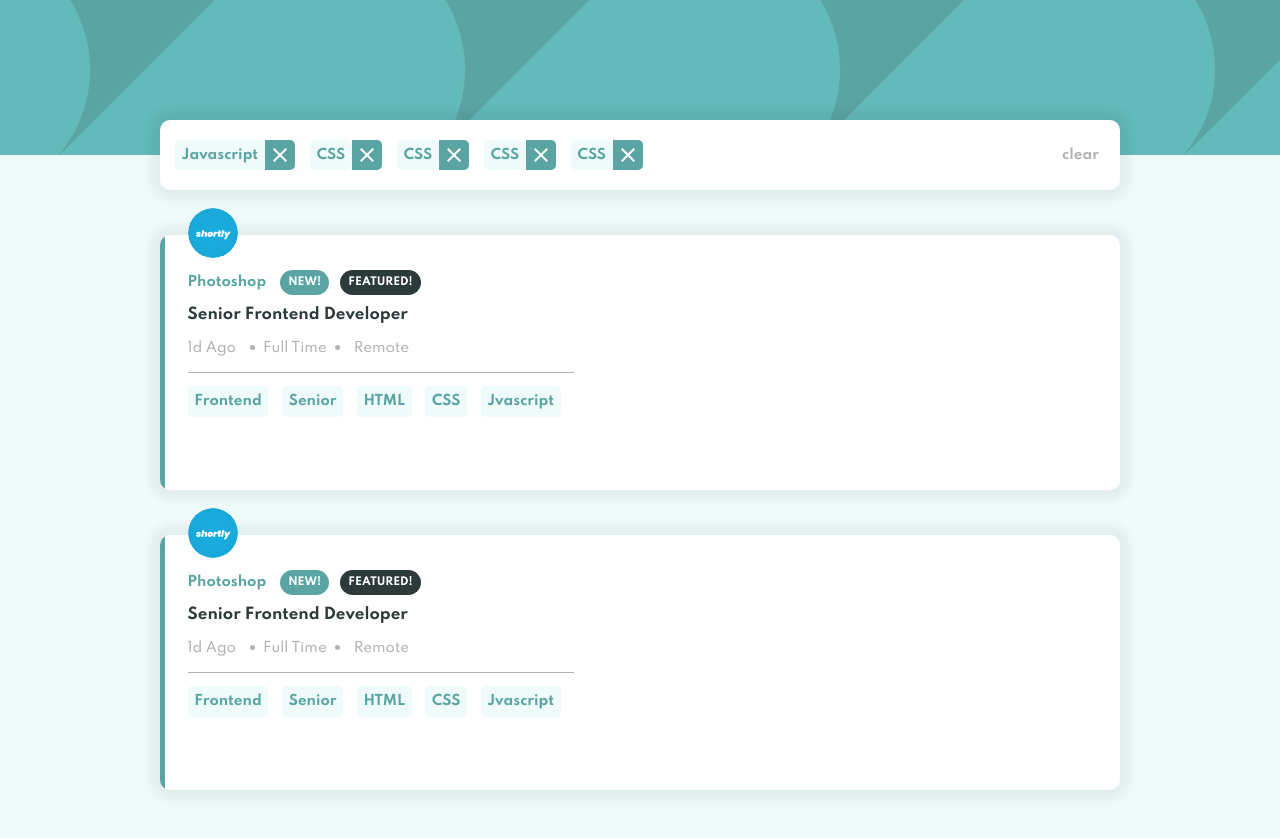
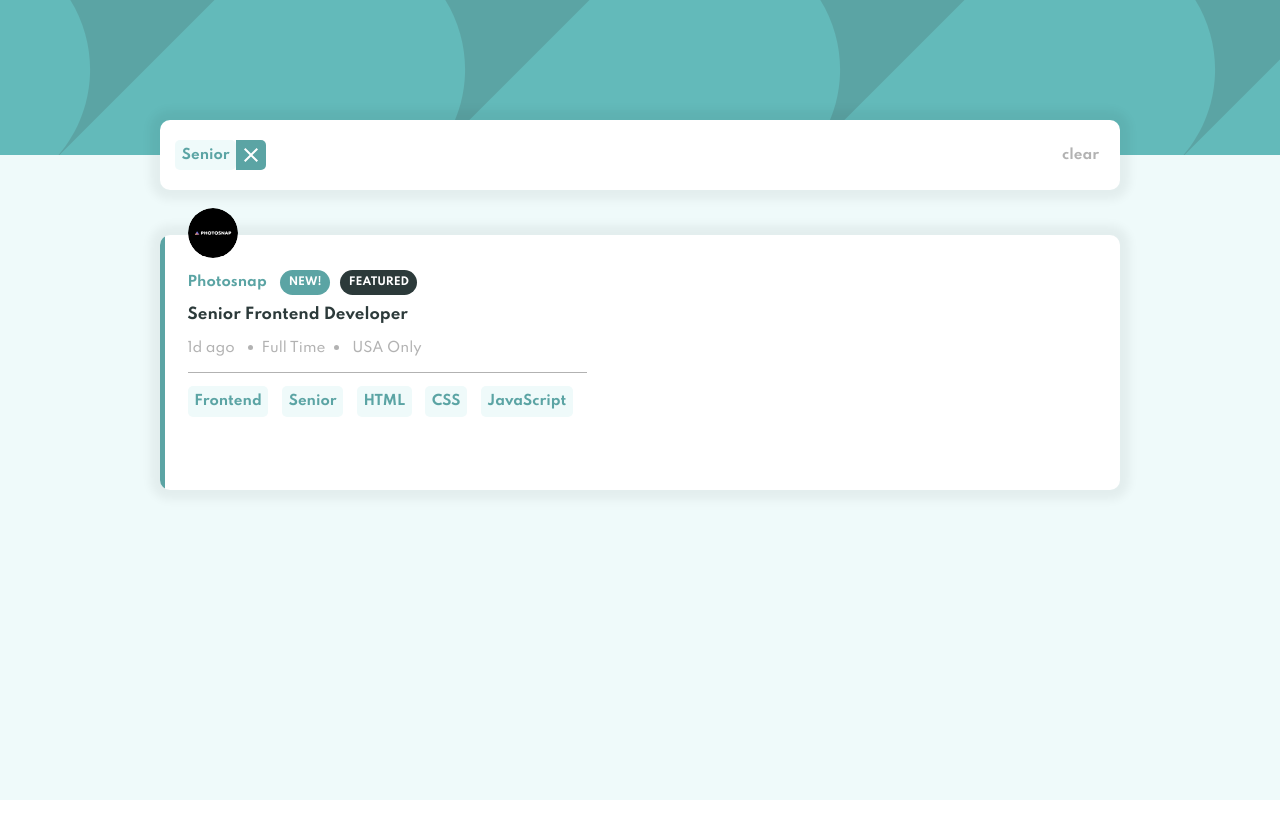
Before and after one commit to kevinjpuscan/react-job-listings, a React (Create React App) app: page / in a window 1280 px wide. Both pictures are taken after a click on the element "Senior". Shown: the top 838 px of the page. After the commit the page ends 800 px from the top, so only its background shows below. Built offline with nearby package versions, Linux system fonts and the light colour scheme.

Commit message:
challenge done

```diff
--- a/package.json
+++ b/package.json
@@ -8,8 +8,11 @@
     "@testing-library/user-event": "^7.2.1",
     "react": "^16.13.1",
     "react-dom": "^16.13.1",
+    "react-redux": "^7.2.0",
     "react-router-dom": "^5.2.0",
     "react-scripts": "3.4.1",
+    "redux": "^4.0.5",
+    "redux-thunk": "^2.3.0",
     "styled-components": "^5.1.1"
   },
   "scripts": {
--- a/src/components/card.js
+++ b/src/components/card.js
@@ -2,7 +2,7 @@ import React from "react";
 import styled from "styled-components";
 import Feature from "./feature";
 import Tag from "./tag";
-import img from "../images/shortly.svg";
+
 export const CardStyled = styled.div`
   background: white;
   min-height: 255px;
@@ -49,6 +49,7 @@ export const CardStyled = styled.div`
   .title {
     font-weight: 700;
     margin-top: 15px;
+    cursor: pointer;
     color: var(--very-dark-gray);
     :hover {
       color: var(--dark-cyan);
@@ -146,37 +147,42 @@ export const CardStyled = styled.div`
     }
   }
 `;
-function Card() {
+function Card({ el, image }) {
   return (
     <CardStyled>
       <div className="line-card"></div>
       <div className="content-card">
         <div className="header-tab">
           <div className="img-icon">
-            <img src={img} alt="shortly"></img>
+            <img src={image} alt={el.company}></img>
           </div>
 
           <div className="detail-card">
             <div className="feactures">
-              <span className="category">Photoshop</span>
-              <Feature type="new" text="NEW!" />
-              <Feature type="featured" text="FEATURED!" />
+              <span className="category">{el.company}</span>
+              {el.new && <Feature type="new" text="NEW!" />}
+              {el.featured && <Feature type="featured" text="FEATURED" />}
             </div>
-            <div className="title">Senior Frontend Developer</div>
+
+            <div className="title">{el.position}</div>
+
             <div className="description">
-              <span className="description-detail">1d Ago</span>
-              <span className="description-detail points">Full Time</span>
-              <span className="description-detail">Remote</span>
+              <span className="description-detail">{el.postedAt}</span>
+              <span className="description-detail points">{el.contract}</span>
+              <span className="description-detail">{el.location}</span>
             </div>
           </div>
         </div>
 
         <p className="tags-content">
-          <Tag>Frontend</Tag>
-          <Tag>Senior</Tag>
-          <Tag>HTML</Tag>
-          <Tag>CSS</Tag>
-          <Tag>Jvascript</Tag>
+          <Tag key="role">{el.role}</Tag>
+          <Tag key="lvl">{el.level}</Tag>
+          {el.languages.map((lang, idx) => (
+            <Tag key={idx + "l"}>{lang}</Tag>
+          ))}
+          {el.tools.map((tool, idx) => (
+            <Tag key={idx + "t"}>{tool}</Tag>
+          ))}
         </p>
       </div>
     </CardStyled>
--- a/src/components/main.js
+++ b/src/components/main.js
@@ -5,6 +5,9 @@ import imgDesktop from "../images/bg-header-desktop.svg";
 import Wrapper from "./wrapper";
 import Card from "./card";
 import Search from "./search";
+import data from "../data.json";
+import images from "../images/index.js";
+import { connect } from "react-redux";
 
 export const MainStyled = styled.div`
   min-height: 100vh;
@@ -33,7 +36,21 @@ export const MainStyled = styled.div`
   }
 `;
 
-function Main() {
+class Main extends React.Component {
+  isShow = job => {
+    let tags = [job.role, job.level, ...job.languages, ...job.tools];
+
+    let show = true;
+    for (let i = 0; i < this.props.filters.length; i++) {
+      if (tags.indexOf(this.props.filters[i]) < 0) {
+        show = false;
+      }
+    }
+
+    return show;
+  };
+
+  render() {
     return (
       <MainStyled>
         <div className="header"></div>
@@ -41,13 +58,33 @@ function Main() {
           <Wrapper>
             <Search />
             <div className="list-result">
-            <Card />
-            <Card />
+              {data.map(
+                (el, idx) =>
+                  this.isShow(el) && (
+                    <Card key={idx} el={el} image={images[el.logo]} />
+                  )
+              )}
             </div>
           </Wrapper>
         </div>
       </MainStyled>
     );
   }
+}
 
-export default Main;
+const mapStateToProps = state => {
+  return {
+    filters: state.filters
+  };
+};
+
+const mapDispatchToProps = dispatch => {
+  return {
+    dispatch
+  };
+};
+
+export default connect(
+  mapStateToProps,
+  mapDispatchToProps
+)(Main);
--- a/src/components/search.js
+++ b/src/components/search.js
@@ -1,6 +1,7 @@
 import React, { Component } from "react";
 import styled from "styled-components";
 import TagButton from "./tagButton";
+import { connect } from "react-redux";
 
 export const SearchStyled = styled.div`
   background: white;
@@ -33,50 +34,40 @@ export const SearchStyled = styled.div`
   }
 `;
 class Search extends Component {
+  handleClear = () => {
+    this.props.dispatch({ type: "CLEAR_FILTER" });
+  };
   render() {
     return (
-      <SearchStyled>
-        <p className="input-content">
-          <TagButton
-            handleClose={() => {
-              console.log("close");
-            }}
-          >
-            Javascript
-          </TagButton>
-          <TagButton
-            handleClose={() => {
-              console.log("close");
-            }}
-          >
-            CSS
-          </TagButton>
-          <TagButton
-            handleClose={() => {
-              console.log("close");
-            }}
-          >
-            CSS
-          </TagButton>
-          <TagButton
-            handleClose={() => {
-              console.log("close");
-            }}
-          >
-            CSS
-          </TagButton>
-          <TagButton
-            handleClose={() => {
-              console.log("close");
-            }}
-          >
-            CSS
-          </TagButton>
-        </p>
-        <button className="btn-clear">clear</button>
-      </SearchStyled>
+      this.props.filters.length > 0 && (
+        <SearchStyled>
+          <p className="input-content">
+            {this.props.filters.map((filter, idx) => (
+              <TagButton key={idx}>{filter}</TagButton>
+            ))}
+          </p>
+          <button className="btn-clear" onClick={this.handleClear}>
+            clear
+          </button>
+        </SearchStyled>
+      )
     );
   }
 }
 
-export default Search;
+const mapStateToProps = state => {
+  return {
+    filters: state.filters
+  };
+};
+
+const mapDispatchToProps = dispatch => {
+  return {
+    dispatch
+  };
+};
+
+export default connect(
+  mapStateToProps,
+  mapDispatchToProps
+)(Search);
--- a/src/components/tag.js
+++ b/src/components/tag.js
@@ -1,5 +1,6 @@
 import React from "react";
 import styled from "styled-components";
+import { connect } from "react-redux";
 
 export const TagStyled = styled.span`
   font-size: 0.9em;
@@ -17,8 +18,32 @@ export const TagStyled = styled.span`
   }
 `;
 
-function Tag({ children }) {
-  return <TagStyled>{children}</TagStyled>;
+class Tag extends React.Component {
+  handleClick = () => {
+    if (this.props.filters.indexOf(this.props.children) < 0) {
+      this.props.dispatch({ type: "ADD_FILTER", payload: this.props.children });
+    }
+  };
+  render() {
+    return (
+      <TagStyled onClick={this.handleClick}>{this.props.children}</TagStyled>
+    );
+  }
 }
 
-export default Tag;
+const mapStateToProps = state => {
+  return {
+    filters: state.filters
+  };
+};
+
+const mapDispatchToProps = dispatch => {
+  return {
+    dispatch
+  };
+};
+
+export default connect(
+  mapStateToProps,
+  mapDispatchToProps
+)(Tag);
--- a/src/components/tagButton.js
+++ b/src/components/tagButton.js
@@ -1,6 +1,7 @@
 import React from "react";
 import styled from "styled-components";
 import imgClose from "../images/close.svg";
+import { connect } from "react-redux";
 
 export const TagButtonStyled = styled.span`
   display: inline-flex;
@@ -36,13 +37,36 @@ export const TagButtonStyled = styled.span`
   }
 `;
 
-function TagButton({ children, handleClose }) {
-  return (
-    <TagButtonStyled>
-      <span>{children}</span>
-      <button onClick={handleClose} className="btn-tag"></button>
-    </TagButtonStyled>
-  );
+class TagButton extends React.Component {
+  handleClose = () => {
+    this.props.dispatch({
+      type: "REMOVE_FILTER",
+      payload: this.props.children
+    });
+  };
+  render() {
+    return (
+      <TagButtonStyled>
+        <span>{this.props.children}</span>
+        <button onClick={this.handleClose} className="btn-tag"></button>
+      </TagButtonStyled>
+    );
+  }
 }
 
-export default TagButton;
+const mapStateToProps = state => {
+  return {
+    filters: state.filters
+  };
+};
+
+const mapDispatchToProps = dispatch => {
+  return {
+    dispatch
+  };
+};
+
+export default connect(
+  mapStateToProps,
+  mapDispatchToProps
+)(TagButton);
--- /dev/null
+++ b/src/data.json
@@ -0,0 +1,152 @@
+[
+  {
+    "id": 1,
+    "company": "Photosnap",
+    "logo": "photosnap",
+    "new": true,
+    "featured": true,
+    "position": "Senior Frontend Developer",
+    "role": "Frontend",
+    "level": "Senior",
+    "postedAt": "1d ago",
+    "contract": "Full Time",
+    "location": "USA Only",
+    "languages": ["HTML", "CSS", "JavaScript"],
+    "tools": []
+  },
+  {
+    "id": 2,
+    "company": "Manage",
+    "logo": "manage",
+    "new": true,
+    "featured": true,
+    "position": "Fullstack Developer",
+    "role": "Fullstack",
+    "level": "Midweight",
+    "postedAt": "1d ago",
+    "contract": "Part Time",
+    "location": "Remote",
+    "languages": ["Python"],
+    "tools": ["React"]
+  },
+  {
+    "id": 3,
+    "company": "Account",
+    "logo": "account",
+    "new": true,
+    "featured": false,
+    "position": "Junior Frontend Developer",
+    "role": "Frontend",
+    "level": "Junior",
+    "postedAt": "2d ago",
+    "contract": "Part Time",
+    "location": "USA Only",
+    "languages": ["JavaScript"],
+    "tools": ["React", "Sass"]
+  },
+  {
+    "id": 4,
+    "company": "MyHome",
+    "logo": "myhome",
+    "new": false,
+    "featured": false,
+    "position": "Junior Frontend Developer",
+    "role": "Frontend",
+    "level": "Junior",
+    "postedAt": "5d ago",
+    "contract": "Contract",
+    "location": "USA Only",
+    "languages": ["CSS", "JavaScript"],
+    "tools": []
+  },
+  {
+    "id": 5,
+    "company": "Loop Studios",
+    "logo": "loopstudios",
+    "new": false,
+    "featured": false,
+    "position": "Software Engineer",
+    "role": "FullStack",
+    "level": "Midweight",
+    "postedAt": "1w ago",
+    "contract": "Full Time",
+    "location": "Worldwide",
+    "languages": ["JavaScript"],
+    "tools": ["Ruby", "Sass"]
+  },
+  {
+    "id": 6,
+    "company": "FaceIt",
+    "logo": "faceit",
+    "new": false,
+    "featured": false,
+    "position": "Junior Backend Developer",
+    "role": "Backend",
+    "level": "Junior",
+    "postedAt": "2w ago",
+    "contract": "Full Time",
+    "location": "UK Only",
+    "languages": ["Ruby"],
+    "tools": ["RoR"]
+  },
+  {
+    "id": 7,
+    "company": "Shortly",
+    "logo": "shortly",
+    "new": false,
+    "featured": false,
+    "position": "Junior Developer",
+    "role": "Frontend",
+    "level": "Junior",
+    "postedAt": "2w ago",
+    "contract": "Full Time",
+    "location": "Worldwide",
+    "languages": ["HTML", "JavaScript"],
+    "tools": ["Sass"]
+  },
+  {
+    "id": 8,
+    "company": "Insure",
+    "logo": "insure",
+    "new": false,
+    "featured": false,
+    "position": "Junior Frontend Developer",
+    "role": "Frontend",
+    "level": "Junior",
+    "postedAt": "2w ago",
+    "contract": "Full Time",
+    "location": "USA Only",
+    "languages": ["JavaScript"],
+    "tools": ["Vue", "Sass"]
+  },
+  {
+    "id": 9,
+    "company": "Eyecam Co.",
+    "logo": "eyecamco",
+    "new": false,
+    "featured": false,
+    "position": "Full Stack Engineer",
+    "role": "Fullstack",
+    "level": "Midweight",
+    "postedAt": "3w ago",
+    "contract": "Full Time",
+    "location": "Worldwide",
+    "languages": ["JavaScript", "Python"],
+    "tools": ["Django"]
+  },
+  {
+    "id": 10,
+    "company": "The Air Filter Company",
+    "logo": "theairfiltercompany",
+    "new": false,
+    "featured": false,
+    "position": "Front-end Dev",
+    "role": "Frontend",
+    "level": "Junior",
+    "postedAt": "1mo ago",
+    "contract": "Part Time",
+    "location": "Worldwide",
+    "languages": ["JavaScript"],
+    "tools": ["React", "Sass"]
+  }
+]
--- /dev/null
+++ b/src/images/index.js
@@ -0,0 +1,24 @@
+import account from "./account.svg";
+import eyecamco from "./eyecam-co.svg";
+import faceit from "./faceit.svg";
+import insure from "./insure.svg";
+import loopstudios from "./loop-studios.svg";
+import manage from "./manage.svg";
+import myhome from "./myhome.svg";
+import photosnap from "./photosnap.svg";
+import shortly from "./shortly.svg";
+import theairfiltercompany from "./the-air-filter-company.svg";
+
+let images = {
+  account,
+  eyecamco,
+  faceit,
+  insure,
+  loopstudios,
+  manage,
+  myhome,
+  photosnap,
+  shortly,
+  theairfiltercompany
+};
+export default images;
--- /dev/null
+++ b/src/store/reducer.js
@@ -0,0 +1,22 @@
+const initialState = {
+  filters: []
+};
+export const reducer = (state = initialState, action) => {
+  switch (action.type) {
+    case "ADD_FILTER": {
+      return { ...state, filters: [...state.filters, action.payload] };
+    }
+    case "REMOVE_FILTER": {
+      let newFilters = [...state.filters];
+      let idx = newFilters.indexOf(action.payload);
+      newFilters.splice(idx, 1);
+      return { ...state, filters: newFilters };
+    }
+    case "CLEAR_FILTER": {
+      return { ...state, filters: [] };
+    }
+    default: {
+      return state;
+    }
+  }
+};
```
Also changed, not shown: src/App.js (+9 -1 lines), 1 other file (tests, documents, lock files or other folders). Lines whose indentation alone changed are shown as unchanged.
